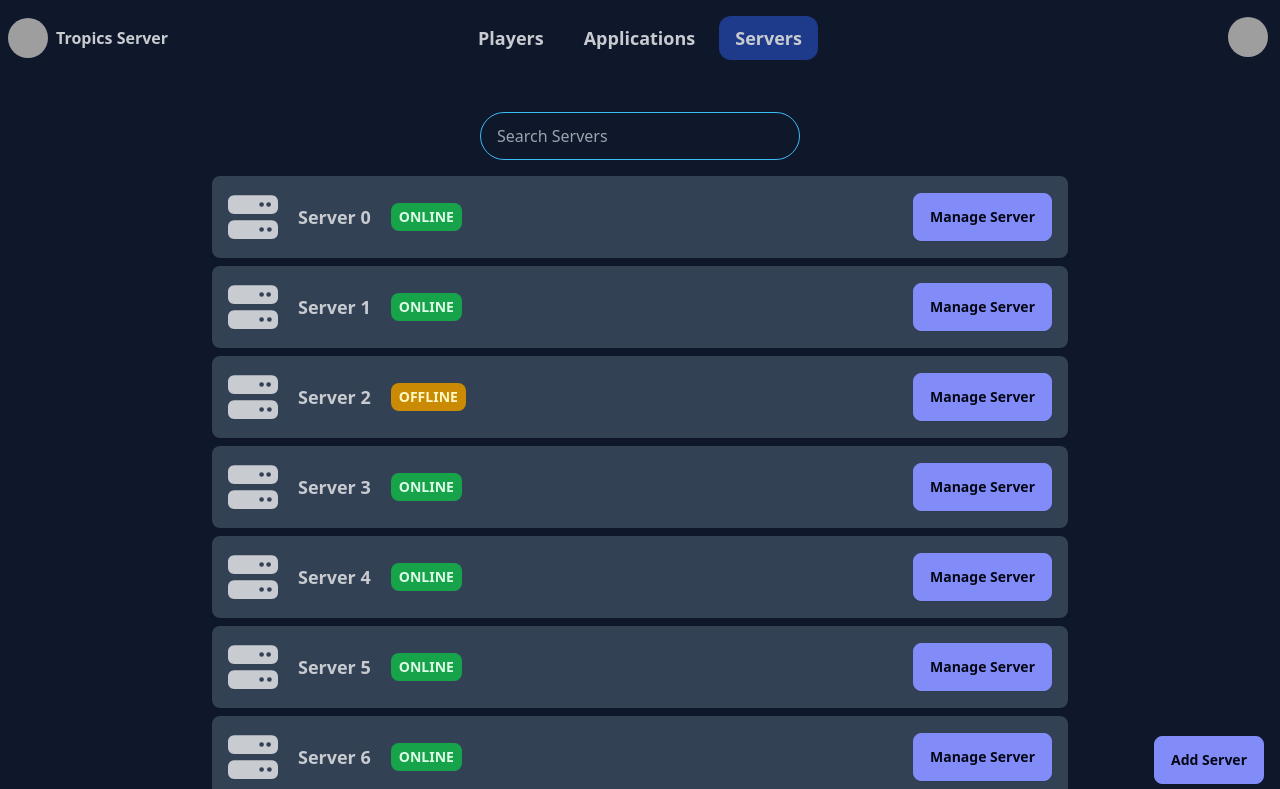
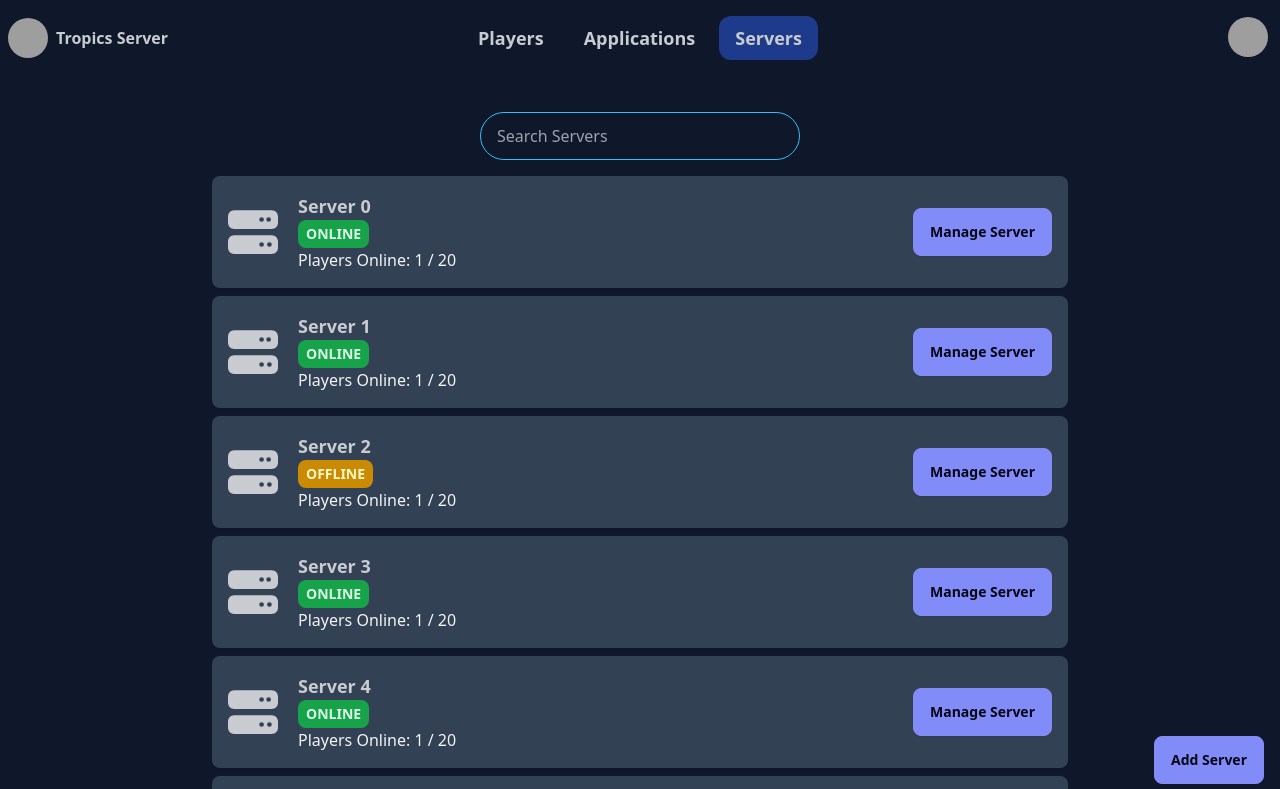
Before and after one commit to tropicthedev/guardian-bot, a React (Vite) app in the folder client/: page /servers in a window 1280 px wide. Shown: the top 789 px of the page. Built offline with nearby package versions, Linux system fonts and the light colour scheme; grey boxes are pictures that could not be loaded.

Commit message:
Fixed Servers page layoyt

```diff
--- a/client/src/routes/servers.lazy.tsx
+++ b/client/src/routes/servers.lazy.tsx
@@ -254,11 +254,15 @@ function ServersPage() {
           >
             <div className="flex items-center gap-5">
               <FaServer size={50} />
-              <h2 className="text-lg font-bold">{item.name}</h2>
-              {/* @ts-expect-error No no */}
-              <p className={`text-sm font-medium py-1 px-2 rounded-lg w-fit ${statusMapping[item.status]} font-semibold`}>
-                {item.status}
-              </p>
+              <div>
+                <h2 className="text-lg font-bold">{item.name}</h2>
+                {/* @ts-expect-error No no */}
+                <p className={`text-sm font-medium py-1 px-2 rounded-lg w-fit ${statusMapping[item.status]} font-semibold`}>
+                  {item.status}
+                </p>
+                <p className="text-md text-gray-100">Players Online: 1 / 20 </p>
+
+              </div>
             </div>
             <div className="flex gap-2 mt-2 sm:mt-0">
               <button
```
